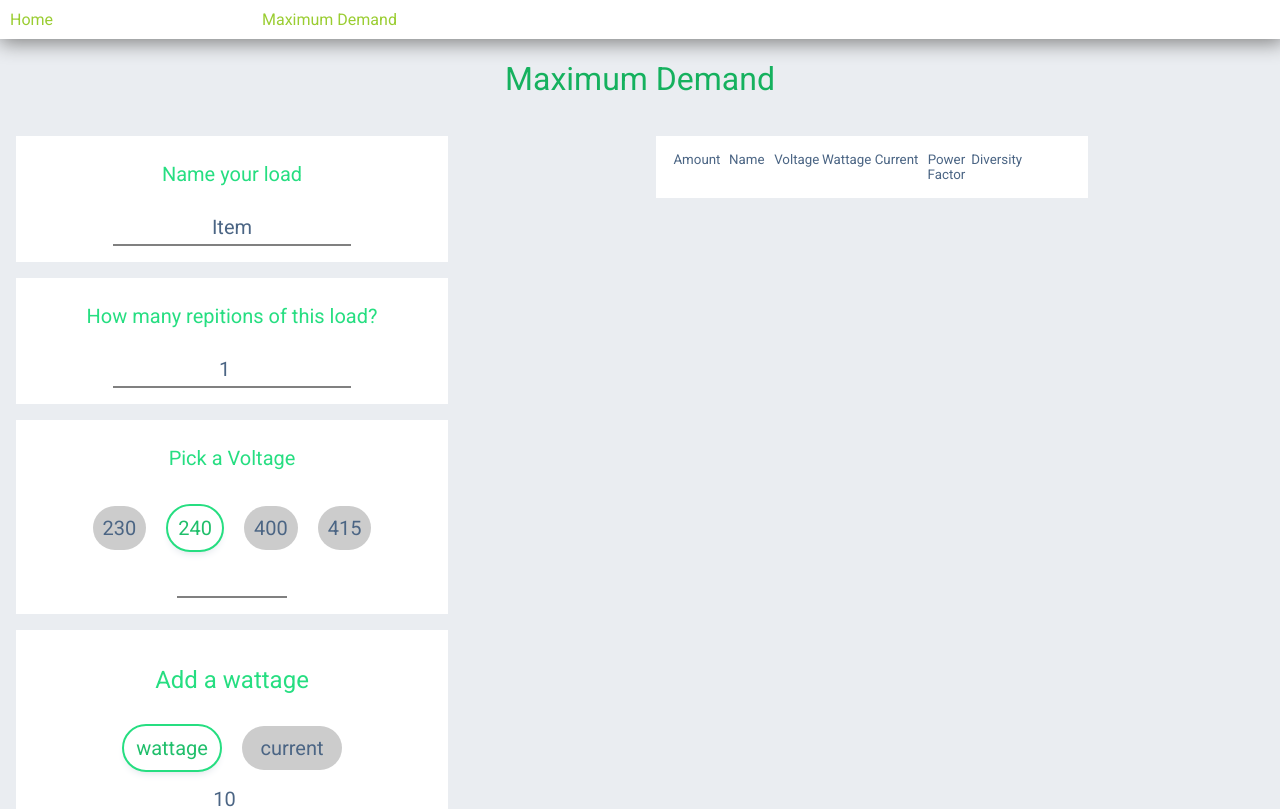
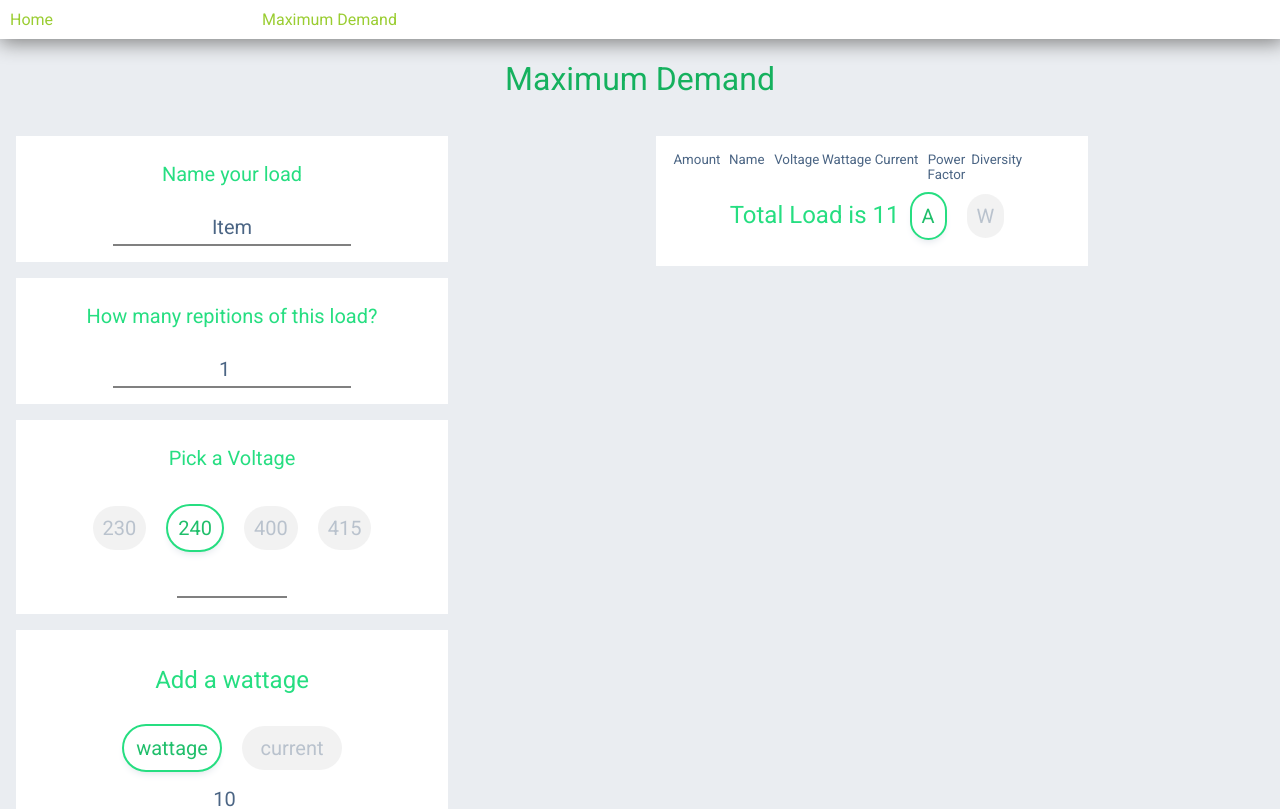
Before and after one commit to nivaaz/MaxD, a React (Create React App) app: page /Maxd in a window 1280 px wide. Shown: the top 809 px of the page. Built offline with nearby package versions, Linux system fonts and the light colour scheme.

Commit message:
Added total load calc & display

```diff
--- a/src/App.css
+++ b/src/App.css
@@ -30,22 +30,16 @@ h1.title{
   padding-top: 30vh;
   font-size: 50pt;
   color: unset;
-  color: yellowgreen;
+  color: #a55eea;
 }
-button.landing{
-  margin:100px;
+button.landingButton{
   padding:30px;
   border: none;
   font-size: 15pt;
   color: white;
   border-radius: 2em;
-  background-color: #000f1d;
+  background-color: #a55eea;
   font-family: 'Roboto', sans-serif;
-  box-shadow: 0px 0px 20px 0px yellowgreen;
-}
-button.landing:onHover{
-  box-shadow: 0px 0px 50px 0px yellow;
-
 }
 .App-header {
   background-color: #282c34;
--- a/src/App.js
+++ b/src/App.js
@@ -8,7 +8,7 @@ class App extends Component {
       <div className="App">
   <div className="landing">
           <h1 className="title">Sukara</h1>
-          <p>Electrical Building Design Made Simple</p>
+          <p>Electrical building design made simple</p>
           <h1 className="landingQ"> Let's build something powerful together</h1>
           <div classname="buttonWrapper">
             <button className="landingButton"> Show me how</button>
--- a/src/Maxd.js
+++ b/src/Maxd.js
@@ -7,12 +7,48 @@ import { getWattage, getCurrent } from './calcFunctions.js'
 class Maxd extends Component {
   constructor(props) {
     super(props);
-    this.state = { Amount: 1, Name: "Item", Voltage: 240, Current: 15, Wattage: 10, select: "wattage", Pf: 1, Diversity: 1, Data: [] }
+    this.state = { Amount: 1,
+       Name: "Item",
+        Voltage: 240,
+         Current: 15,
+          Wattage: 10,
+           select: "wattage",
+            Pf: 1,
+             Diversity: 1,
+              Data: [],
+               totalW: 1,
+     totalA: 11,
+     totalSelect :'A'
+     }
     this.onButtonClick = this.onButtonClick.bind(this);
     this.onChangeInput = this.onChangeInput.bind(this);
     this.onSubmit = this.onSubmit.bind(this);
     this.onClickDeleteLoad = this.onClickDeleteLoad.bind(this);
     this.resetAll = this.resetAll.bind(this);
+    this.onButtonClickTotal = this.onButtonClickTotal.bind(this);
+    this.setTotalA = this.setTotalA.bind(this);
+    this.setTotalW = this.setTotalW.bind(this);
+  }
+  /* update the total wattage load */
+  setTotalW(){
+   let sum = 0;
+   this.state.Data.map((option) =>
+   sum = sum + (option.Amount * option.Wattage)
+ )
+    this.setState({
+      totalW: sum
+    })
+  }
+  /* update the total current load */
+  setTotalA(){
+    let sum = 0;
+    this.state.Data.map((option) =>
+      sum = sum + (option.Amount * option.Current)
+    )
+    this.setState({
+      totalA: sum
+    })
+
   }
  /* reset all the states to a default value. */
  resetAll() {
@@ -44,6 +80,8 @@ class Maxd extends Component {
       Data: currData
     })
     this.resetAll(); //resets the input values.
+    this.setTotalA();
+    this.setTotalW();
   }
   /* red dleete button next to load */
   onClickDeleteLoad(e){
@@ -181,6 +219,34 @@ class Maxd extends Component {
     }
     )
   }
+  renderTotalLoadButton(){
+    const options = ["A", "W"]
+    return options.map((op, key) => {
+      const buttonClass = this.state.totalSelect && this.state.totalSelect === op ? 'button-active' : 'button-inactive'
+      return (
+          <button id={op}  className ="totalLoad" className={buttonClass} key={key} value={op} onClick={this.onButtonClickTotal} > {op} </button>
+      )
+    }
+    )
+  }
+  renderTotal(){
+    if (this.state.totalSelect==='A'){
+      return (
+        <h2 className = "totalLoad">Total Load is {this.state.totalA }</h2>
+      )
+    } else {
+      return (
+        <h2 className = "totalLoad">Total Load is {this.state.totalW }</h2>
+      )
+    }
+  }
+  /* upon clicking the W or A, the load changes accordingly.*/
+  onButtonClickTotal(e){
+    e.preventDefault();
+    this.setState({
+      totalSelect: e.target.value
+    }, () => console.log(this.state.totalSelect))
+  }
   renderLoad() {
     return this.state.Data.map((load, key) => {
       return (
@@ -247,7 +313,6 @@ class Maxd extends Component {
             {this.renderDiversityButtons()}
           </div >
         </form>
-
         <div>
           <div className="container">
             <div className="cat-name grid">
@@ -260,9 +325,9 @@ class Maxd extends Component {
               <p> Diversity </p>
             </div>
               {this.renderLoad()}
-
+              {this.renderTotal()}
+              {this.renderTotalLoadButton()}
           </div>
-
         </div>
         <button className="addLoad" onClick={this.onSubmit}> Add load</button>
       </div>
--- a/src/maxd.css
+++ b/src/maxd.css
@@ -75,8 +75,8 @@ button.button-delete-load:hover{
   box-shadow: 0px 5px 10px -5px #d1d8e0;
 }
 .button-inactive{
-  background-color: #ccc;
-  color:#4b6584;
+  background-color: rgba(204, 204, 204, 0.253);
+  color:#8999ad8a;
   border-color: none;
 }
 .landingButton{
@@ -116,6 +116,11 @@ h1.Pagetitle{
   color: #15b15e;
   text-align: center;
 }
+h2.totalLoad {
+  margin: 0 ;
+  padding: 0 ;
+  display:inline-block;
+}
 
 .picker{
   color:white;
```
